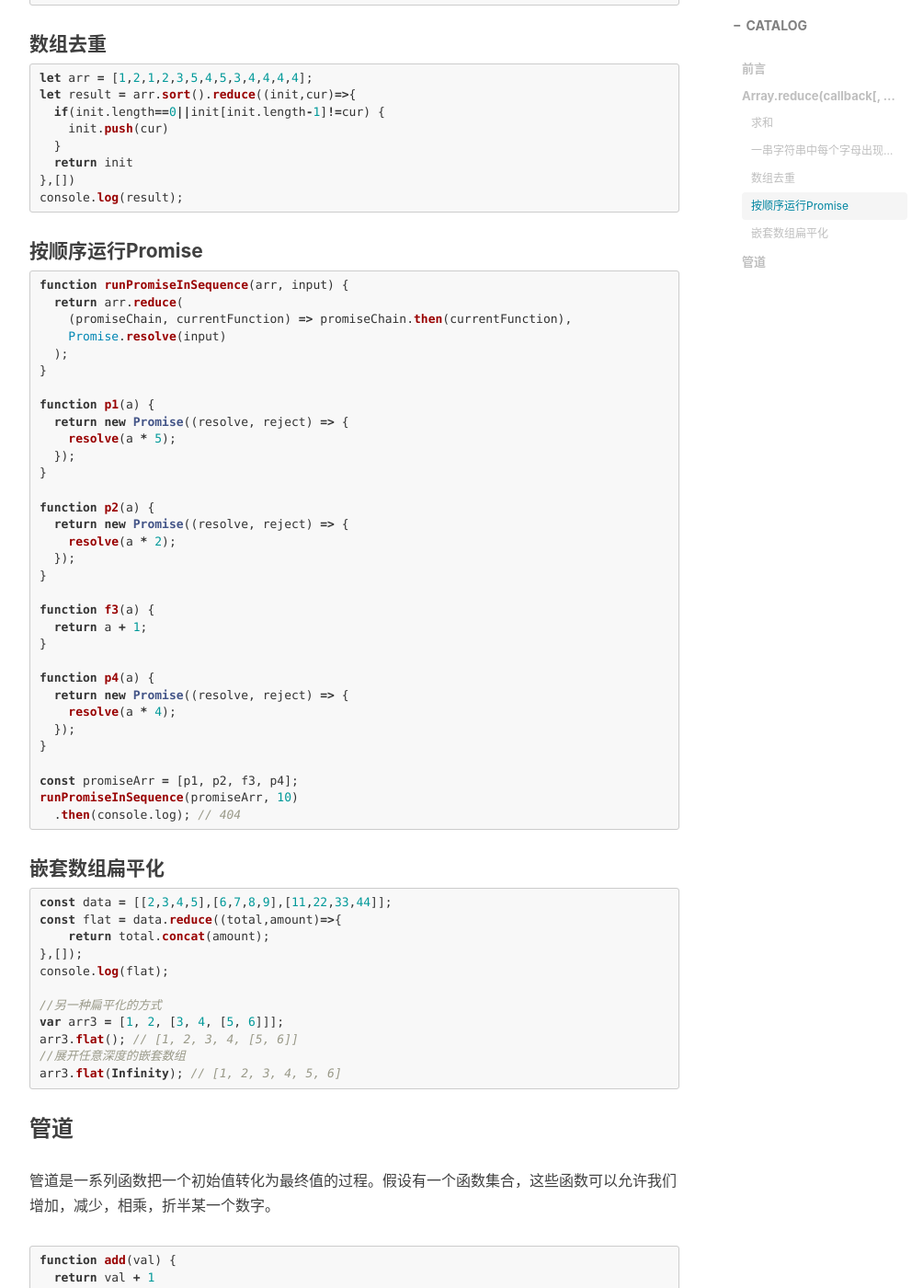
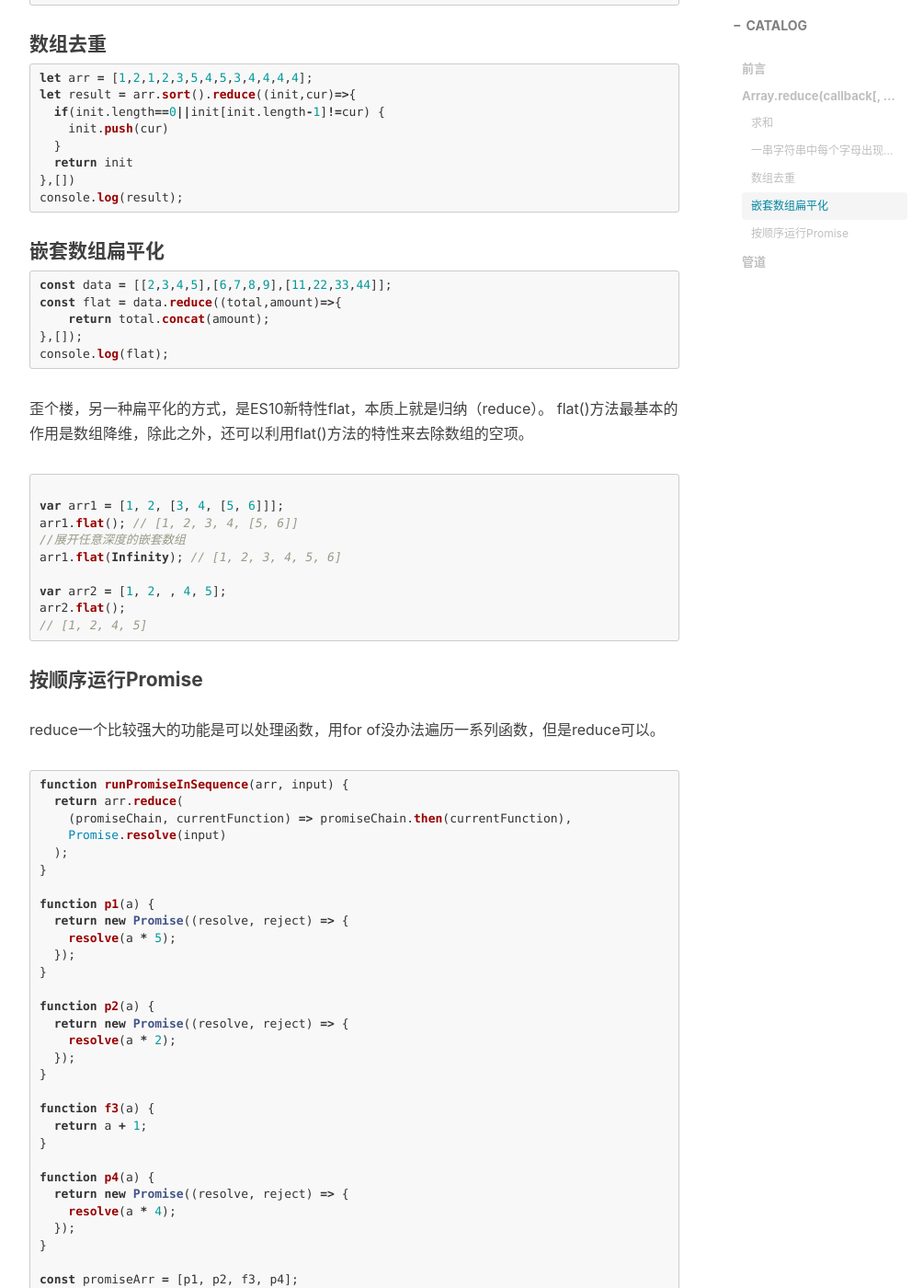
Before and after one commit to IdeaEcho/IdeaEcho.github.io, a Jekyll site: the page built from _posts/2019-2-5-reduce.md, in a window 1280 px wide and 1400 px high, scrolled down 1518 px. Shown: the whole window at 92% size, without its empty margins (233-1237 px from the left). Built offline with Jekyll 4.4.1, drawn with Linux system fonts in a browser that asks for light colours; nearby versions of some CDN libraries; comment, search, counter and statistics services are not loaded; some of the changed text lies outside the part shown.

Commit message:
fix:JavaScript的reduce

````diff
--- a/_posts/2019-2-5-reduce.md
+++ b/_posts/2019-2-5-reduce.md
@@ -16,7 +16,7 @@
 
 ### Array.reduce(callback[, initialValue])
 
-reduce，为数组中的每一个元素执行callback方法，并将每次callback方法的返回结果，作为下一次调用callback方法的参数 (通常也把这种思想叫做管道机制pipeline)
+reduce(归纳)，为数组中的每一个元素执行callback方法，并将每次callback方法的返回结果，作为下一次调用callback方法的参数 (通常也把这种思想叫做管道机制pipeline)
 通常应用于求和、计算数组的平均值、返回一个数组、也可以将嵌套数组扁平化为一个数组、处理一系列函数。
 
 callback方法接收4个参数
@@ -60,7 +60,32 @@
 console.log(result);
 ```
 
+#### 嵌套数组扁平化
+```js
+const data = [[2,3,4,5],[6,7,8,9],[11,22,33,44]];
+const flat = data.reduce((total,amount)=>{
+    return total.concat(amount);
+},[]);
+console.log(flat);
+```
+
+歪个楼，另一种扁平化的方式，是ES10新特性flat，本质上就是归纳（reduce）。
+flat()方法最基本的作用是数组降维，除此之外，还可以利用flat()方法的特性来去除数组的空项。
+
+```js
+
+var arr1 = [1, 2, [3, 4, [5, 6]]];
+arr1.flat(); // [1, 2, 3, 4, [5, 6]]
+//展开任意深度的嵌套数组
+arr1.flat(Infinity); // [1, 2, 3, 4, 5, 6]
+
+var arr2 = [1, 2, , 4, 5];
+arr2.flat();
+// [1, 2, 4, 5]
+```
+
 #### 按顺序运行Promise
+reduce一个比较强大的功能是可以处理函数，用for of没办法遍历一系列函数，但是reduce可以。
 ```js
 function runPromiseInSequence(arr, input) {
   return arr.reduce(
@@ -96,21 +121,6 @@
   .then(console.log); // 404
 ```
 
-#### 嵌套数组扁平化
-```js
-const data = [[2,3,4,5],[6,7,8,9],[11,22,33,44]];
-const flat = data.reduce((total,amount)=>{
-    return total.concat(amount);
-},[]);
-console.log(flat);
-
-//另一种扁平化的方式
-var arr3 = [1, 2, [3, 4, [5, 6]]];
-arr3.flat(); // [1, 2, 3, 4, [5, 6]]
-//展开任意深度的嵌套数组
-arr3.flat(Infinity); // [1, 2, 3, 4, 5, 6]
-```
-
 ### 管道
 
 管道是一系列函数把一个初始值转化为最终值的过程。假设有一个函数集合，这些函数可以允许我们增加，减少，相乘，折半某一个数字。
````
Also changed, not shown: other parts of _posts/2019-2-5-reduce.md (+1 -1 lines).
